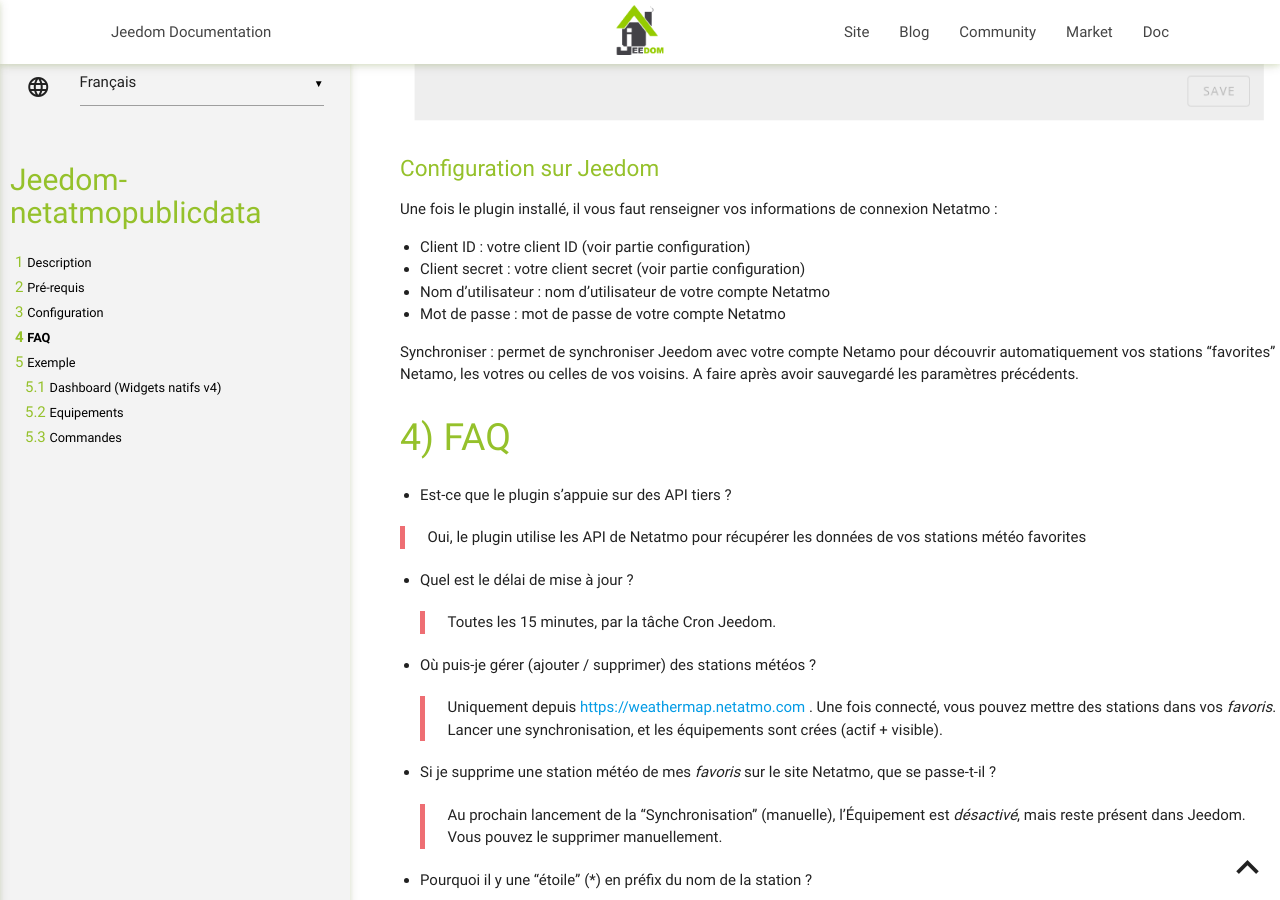
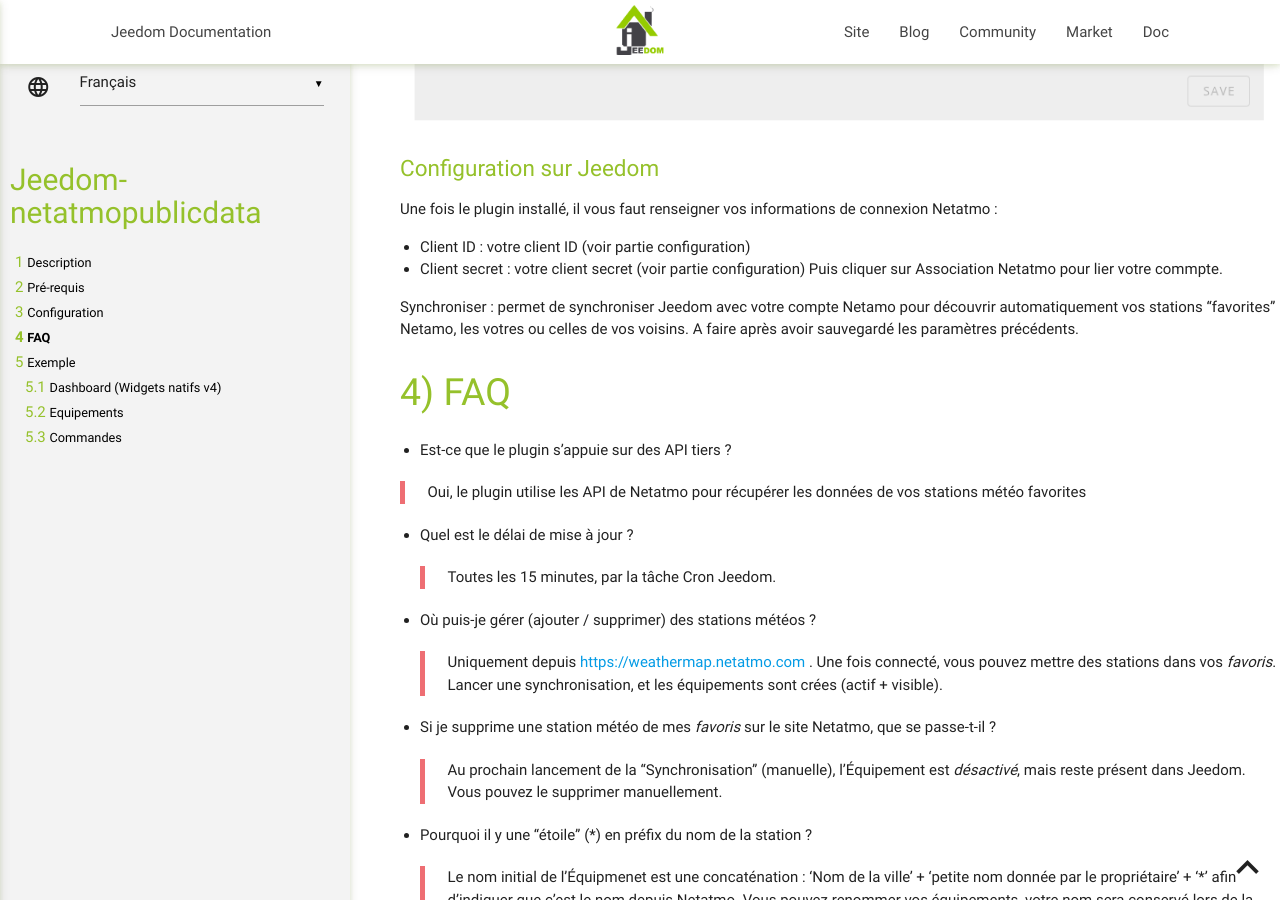
Before and after one commit to jim005/jeedom-netatmoPublicData, a Jekyll site: the page built from docs/fr_FR/index.md, in a window 1280 px wide and 900 px high, scrolled down 823 px. Built offline with Jekyll 4.4.1, drawn with Linux system fonts in a browser that asks for light colours.

Commit message:
modif docs 2

```diff
--- a/docs/fr_FR/index.md
+++ b/docs/fr_FR/index.md
@@ -28,8 +28,7 @@ Une fois le plugin installé, il vous faut renseigner vos informations de connex
 
 - Client ID : votre client ID (voir partie configuration)
 - Client secret : votre client secret (voir partie configuration)
-- Nom d’utilisateur : nom d’utilisateur de votre compte Netatmo
-- Mot de passe : mot de passe de votre compte Netatmo
+Puis cliquer sur Association Netatmo pour lier votre commpte.
 
 Synchroniser : permet de synchroniser Jeedom avec votre compte Netamo pour découvrir automatiquement vos stations "favorites" Netamo, les votres ou celles de vos voisins. A faire après avoir sauvegardé les paramètres précédents.
 
```
Also changed, not shown: docs/en_US/index.md (+1 -2 lines).
